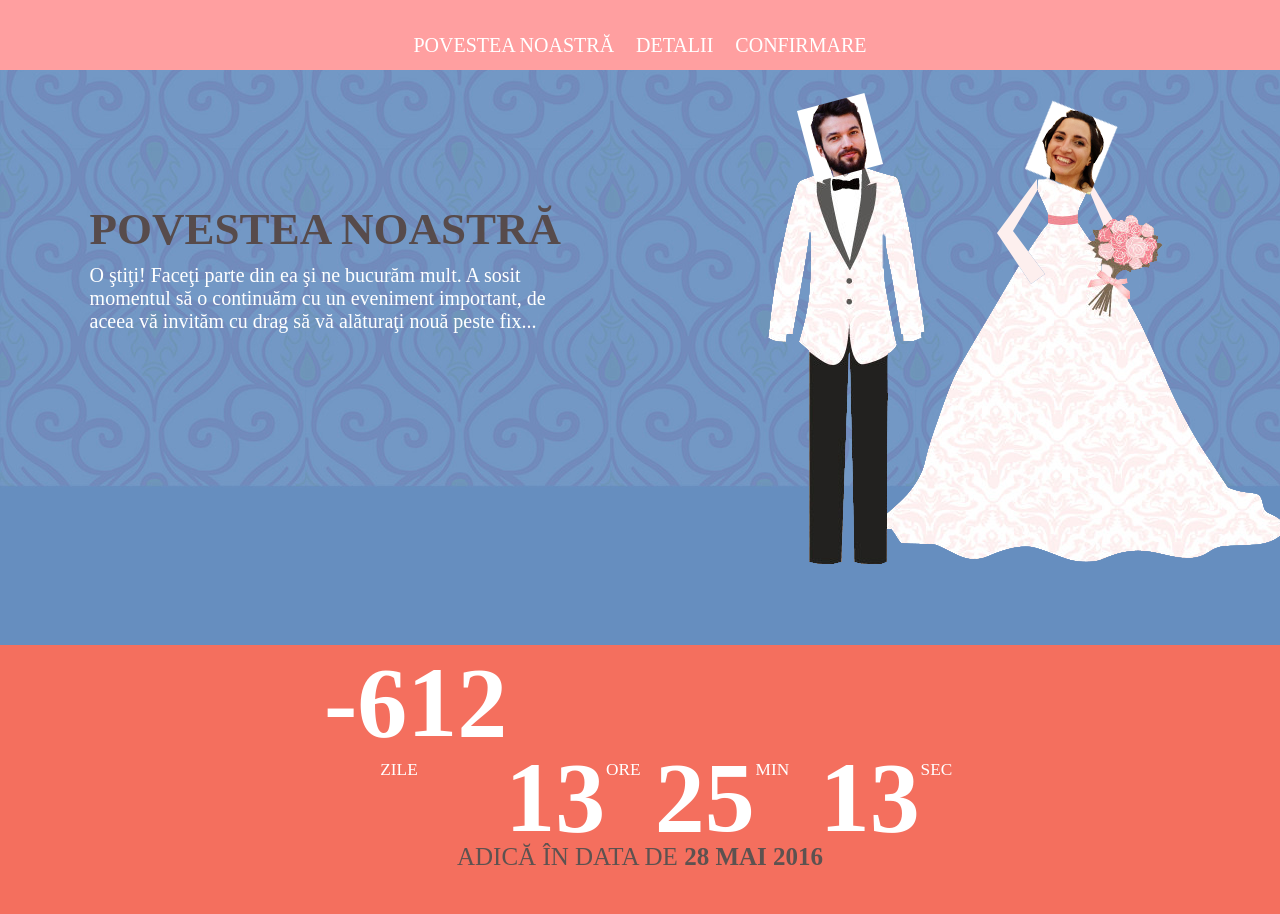
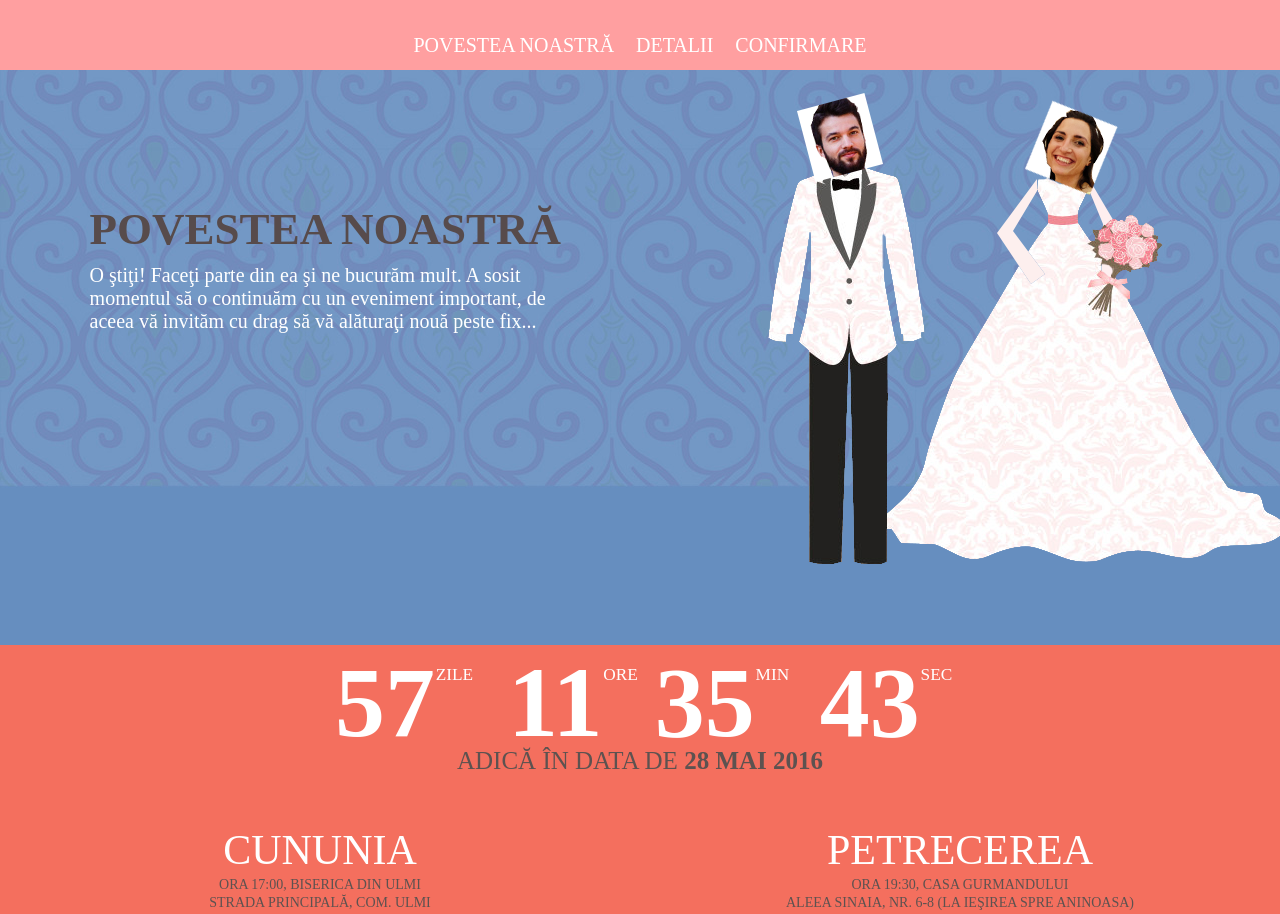
Before and after one commit to NicusorS/pocket, a plain HTML site: page #invitatie/index.html in a window 1280 px wide. Shown: the top 914 px of the page. Drawn offline with nearby package versions, Linux system fonts and the light colour scheme; some packages are replaced by stand-ins of ours; a web font is replaced by a local one.

Commit message:
Add files via upload

```diff
--- a/#invitatie/index.html
+++ b/#invitatie/index.html
@@ -172,7 +172,7 @@ function initializeClock(id, endtime) {
   var timeinterval = setInterval(updateClock, 1000);
 }
 
-var deadline = '05/27/2016 23:59:59';
+var deadline = '03/27/2018 23:59:59';
 initializeClock('clockdiv', deadline);
     </script>
 
```
